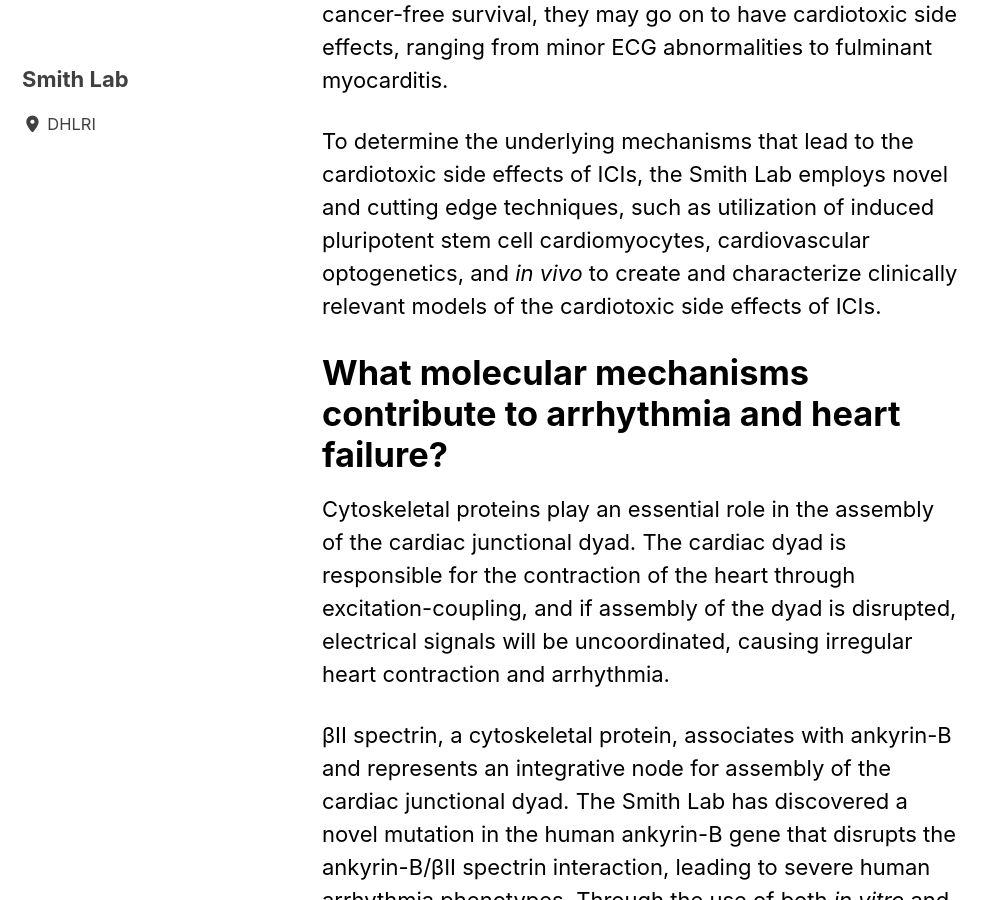
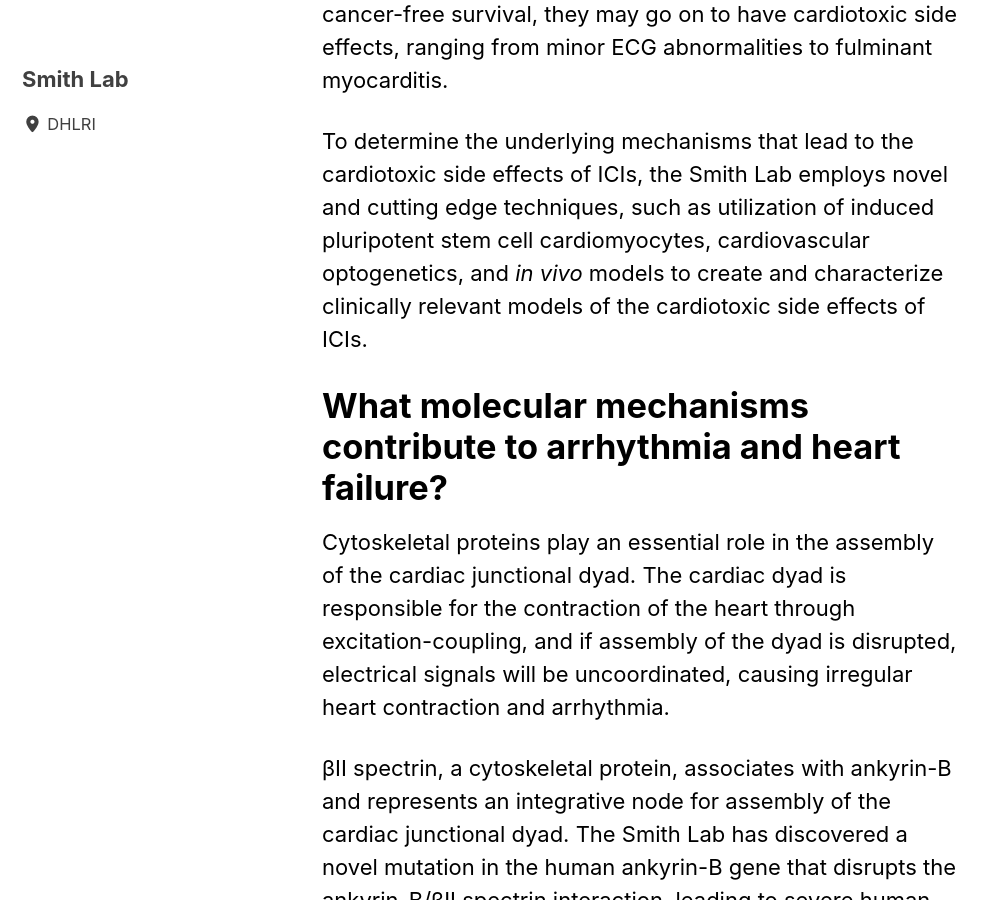
Before and after one commit to cralbers/smith-lab, a Jekyll site: the page built from _pages/research.md, in a window 1280 px wide and 900 px high, scrolled down 580 px. Shown: the whole window, without its empty margins (0-997 px from the left). Built offline with Jekyll 4.4.1, drawn with Linux system fonts in a browser that asks for light colours; cached includes are drawn as plain includes.

Commit message:
fixed sentence on research page

```diff
--- a/_pages/research.md
+++ b/_pages/research.md
@@ -10,7 +9,7 @@ The Smith Lab conducts research on a range of topics including heart failure, ar
 
 Cancer immunotherapy encompasses a growing class of drugs that aim to activate the body's own immune system to fight against cancer cells. Immune checkpoint inhibitors (ICIs) fall into this category, and aim to reactivate the body's immune system to target cancer. However, a growing body of research shows that while patients have increased cancer-free survival, they may go on to have cardiotoxic side effects, ranging from minor ECG abnormalities to fulminant myocarditis.
 
-To determine the underlying mechanisms that lead to the cardiotoxic side effects of ICIs, the Smith Lab employs novel and cutting edge techniques, such as utilization of induced pluripotent stem cell cardiomyocytes, cardiovascular optogenetics, and *in vivo* to create and characterize clinically relevant models of the cardiotoxic side effects of ICIs.
+To determine the underlying mechanisms that lead to the cardiotoxic side effects of ICIs, the Smith Lab employs novel and cutting edge techniques, such as utilization of induced pluripotent stem cell cardiomyocytes, cardiovascular optogenetics, and *in vivo* models to create and characterize clinically relevant models of the cardiotoxic side effects of ICIs.
 
 # What molecular mechanisms contribute to arrhythmia and heart failure?
 
```
Also changed, not shown: other parts of _pages/research.md (+0 -1 lines).
